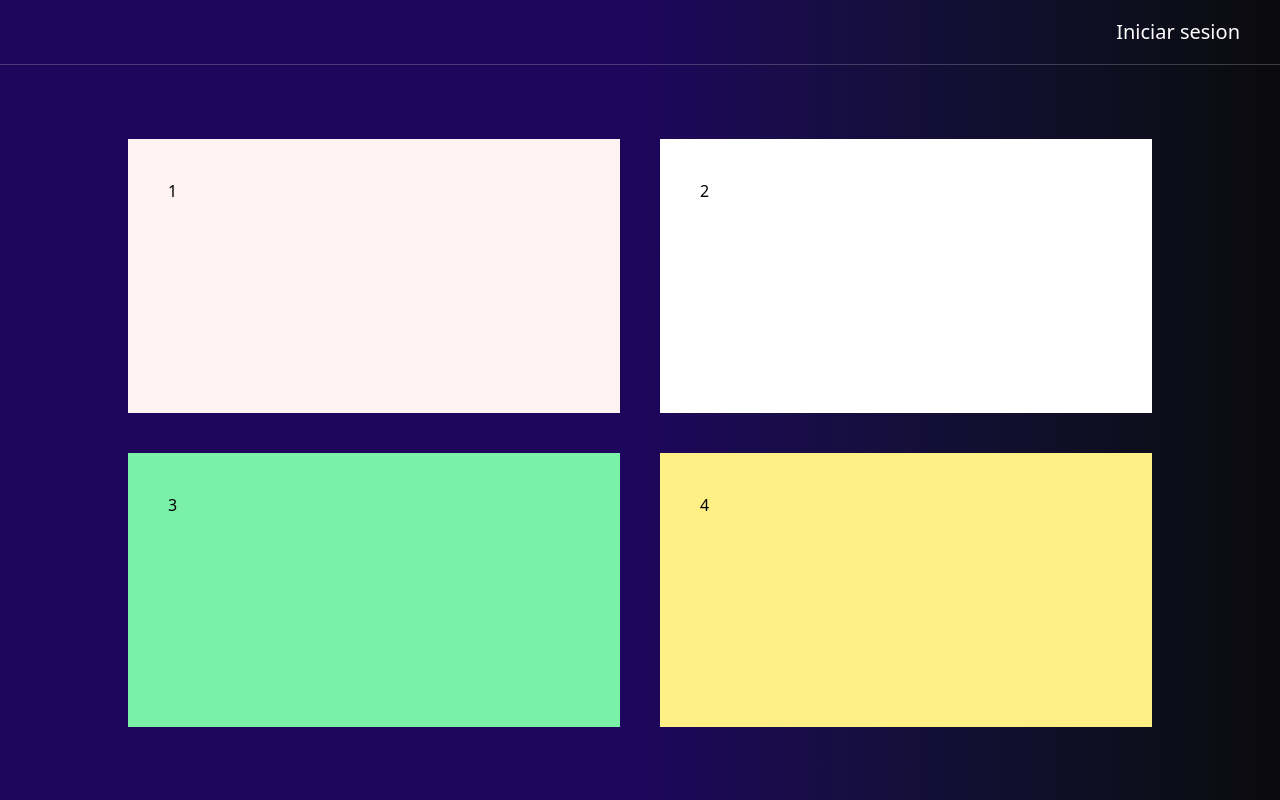
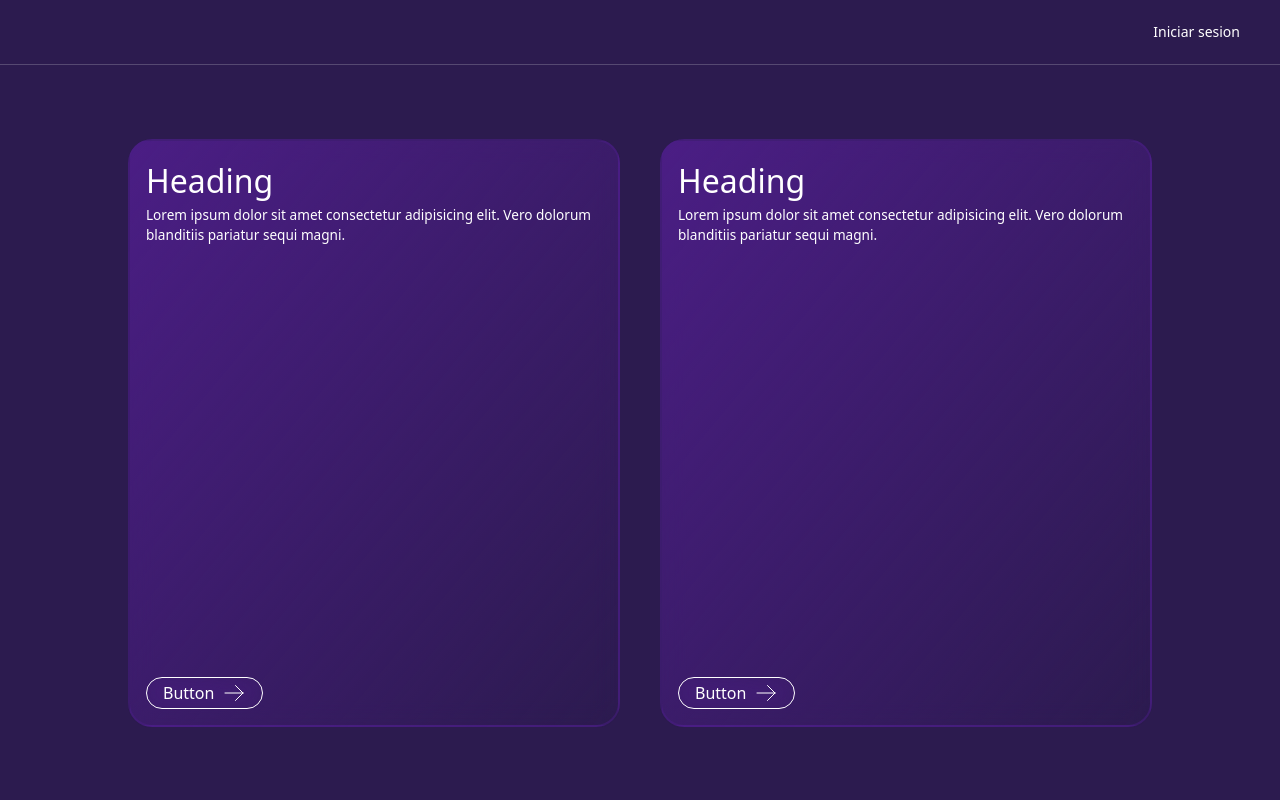
Before and after one commit to scortes5/Proyecto-Arqui-FrontEnd, a React (Vite) app: page / in a window 1280 px wide. Built offline with nearby package versions, Linux system fonts and the light colour scheme; no server answers.

Commit message:
feat:change some components

```diff
--- a/src/components/Button.tsx
+++ b/src/components/Button.tsx
@@ -7,7 +7,7 @@ interface Props {
 
 export const Button = ({ children, onClick }: Props) => {
   return (
-    <button className="px-10 cursor-pointer" onClick={onClick}>
+    <button className="px-10 cursor-pointer text-sm" onClick={onClick}>
       {children}
     </button>
   );
--- a/src/components/Layout.tsx
+++ b/src/components/Layout.tsx
@@ -6,7 +6,7 @@ interface Props {
 
 const Layout = ({ children }: Props) => {
   return (
-    <div className="h-full m-0 font-sans text-text bg-gradient-to-r from-[#1E065C] via-[#1E065C] to-[#0b0b0d] overflow-y-hidden">
+    <div className="h-full m-0 font-sans text-text bg-[#2c1b4f] overflow-y-hidden">
       {children}
     </div>
   );
--- a/src/components/PropertiesSection.tsx
+++ b/src/components/PropertiesSection.tsx
@@ -1,15 +1,14 @@
 import React from "react";
+import PropertyCard from "./PropertyCard";
 
 interface Props {}
 
 export const PropertiesSection = (props: Props) => {
   return (
     <div className="relative h-[calc(100vh-4rem)] flex items-center justify-center">
-      <div className="grid grid-cols-2 grid-rows-2 gap-10 absolute h-4/5 w-4/5 ">
-        <div className="bg-red-50 p-10">1</div>
-        <div className="bg-white p-10">2</div>
-        <div className="bg-green-300 p-10 row-start-2">3</div>
-        <div className="bg-yellow-200 p-10 row-start-2">4</div>
+      <div className="grid grid-cols-2 grid-rows-1  gap-10 absolute h-4/5 w-4/5 ">
+        <PropertyCard />
+        <PropertyCard />
       </div>
     </div>
   );
--- a/src/components/PropertyCard.tsx
+++ b/src/components/PropertyCard.tsx
@@ -2,8 +2,8 @@ import React from "react";
 
 const PropertyCard = () => {
   return (
-    <div className="h-[16em] w-[18em] border-2 border-[rgba(75,30,133,0.5)] rounded-[1.5em] bg-gradient-to-br from-[rgba(75,30,133,1)] to-[rgba(75,30,133,0.01)] text-white font-nunito p-[1em] flex justify-center items-left flex-col gap-[0.75em] backdrop-blur-[12px]">
-      <div>
+    <div className="h-auto w-auto border-2 border-[rgba(75,30,133,0.5)] rounded-[1.5em] bg-gradient-to-br from-[rgba(75,30,133,1)] to-[rgba(75,30,133,0.01)] text-white font-nunito p-[1em] flex justify-center items-left flex-col gap-[0.75em] backdrop-blur-[12px]">
+      <div className="h-full">
         <h1 className="text-[2em] font-medium">Heading</h1>
         <p className="text-[0.85em]">
           Lorem ipsum dolor sit amet consectetur adipisicing elit. Vero dolorum
```
